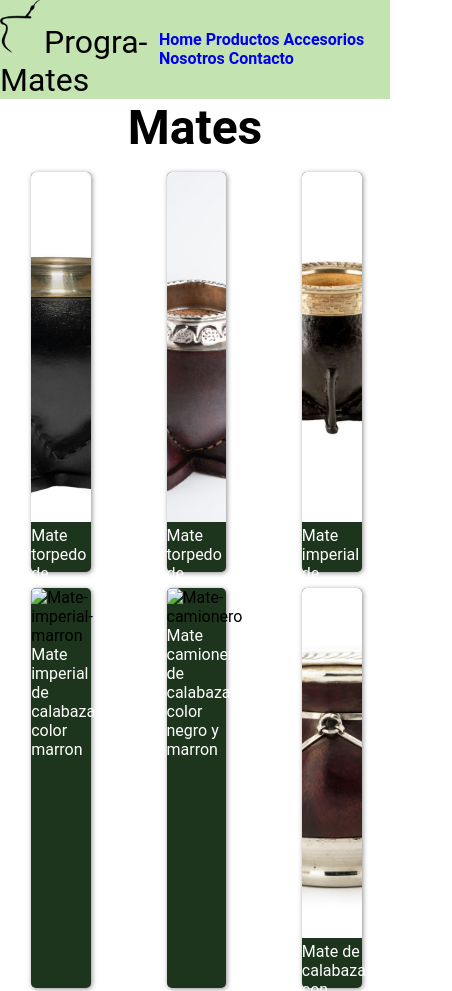
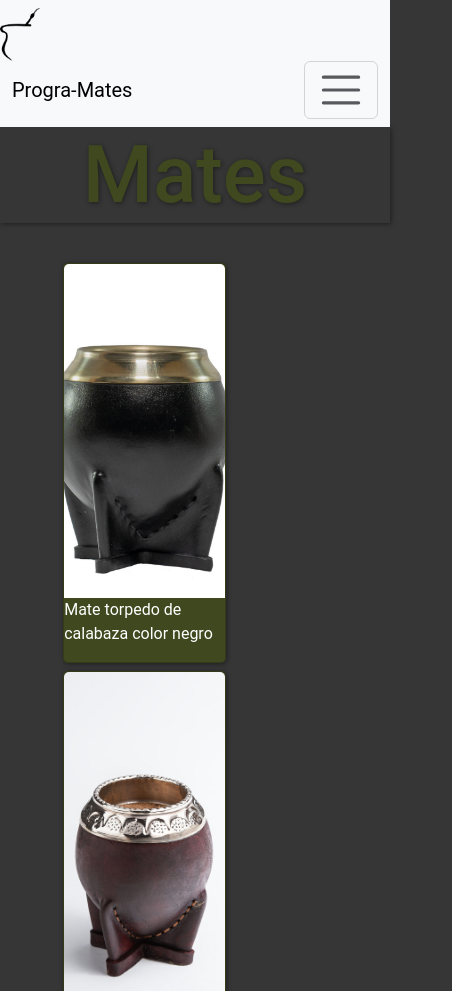
Before and after one commit to Crycsus14/SebastianRubio-EntregaFinal-46980, a plain HTML site: page html/Productos.html in a window 390 px wide. Shown: the top 991 px of the page, 452 px wide, since content can reach past the window. Drawn offline with nearby package versions, Linux system fonts and the light colour scheme.

Commit message:
responsive-mas-bootstrap-pag-product

```diff
--- a/css/style.css
+++ b/css/style.css
@@ -7,14 +7,16 @@
  html{
 
  }
- nav.navegacion{
+ /* nav.navegacion{
     width: 100%;
-    background-color: rgb(195, 228, 177);
+    background-color: rgb(63, 72, 30);
     display:flex;
     justify-items: center space-between;
     align-items: center;
+    align-self:flex-end; */
 
- }
+ /* }
+  */
  .navegacion .logo_container{
 
 }
@@ -33,12 +35,14 @@
     display: inline-block;
     font-weight: bold;
     color: black;
+    position: relative;
  }
 .video .titulo_video{
+   width:30%;
 
  }
  body{
-    background-color: rgb(255, 255, 255);
+    background-color: rgba(19, 18, 18, 0.849);
  }
  footer{
     width: 100%;
@@ -89,17 +93,23 @@
 
  /* seccion de productos */
  .titulo_mates{
-   font-size: 3rem;
+   font-size: 5rem;
+   font-size: large bold;
+   text-shadow: 1px 1px 5px rgba(0, 0, 0, .45);
+   box-shadow: 1px 1px 5px rgba(0, 0, 0, .45);
+   color: rgb(63, 72, 30);
    display: flex;
    justify-content: center;
    align-items: center;
  }
+ /* Grid para las cards */
  .conteiner_productos{
    width: 100%;
-   padding: 1rem 8%;
+   padding: 2rem ;
    height: 100%;
+   margin-left: 8%;
    display: grid;
-   gap: 1rem;
+   gap: 0.5rem;
    grid-template-columns: repeat(3, 1fr);
  }
 
@@ -107,9 +117,10 @@
 .card{
    width: 50%;
    height: 400px;
-   background-color: #1c351c;
+   background-color: rgb(63, 72, 30);
    border-radius: 5px;
    box-shadow: 1px 1px 5px rgba(0, 0, 0, .45);
+
 
 }
 .card img{
@@ -134,3 +145,18 @@
    font-size: 1rem;
    color: white;
 }
+
+@media (max-width:768px) {
+   .conteiner_productos {
+      grid-template-columns: repeat(2, 1fr);
+  }
+}
+
+
+
+
+@media (max-width:475px) {
+   .conteiner_productos {
+       grid-template-columns: repeat(1, 1fr);
+   }
+}
--- a/html/Productos.html
+++ b/html/Productos.html
@@ -4,6 +4,7 @@
     <meta charset="UTF-8">
     <meta name="viewport" content="width=device-width, initial-scale=1.0">
     <link rel="shortcut icon" href="../img/Icono silueta mate.png" type="image/x-icon">
+    <link rel="stylesheet" href="../css/bootstrap.css">
     <link rel="stylesheet" href="../css/style.css">
     <title>Progra-Mates</title>
 </head>
@@ -11,7 +12,44 @@
 <body>
 <header id="top">
      <!-- Barra de Navegacion - Inicio-->
-     <Nav class="navegacion">
+     <!-- Bootrstrap - Nav burger -->
+     <div class="logo_container">
+         <nav class="navbar navbar-expand-lg bg-body-tertiary">
+         <img src="../img/silueta_mate_imagen-transformed.png" alt="Logotipo Olaf-Mates"class="logo">
+         <div class="container-fluid">
+             <a class="navbar-brand" href="../index.html">Progra-Mates</a>
+          <button class="navbar-toggler" type="button" data-bs-toggle="collapse" data-bs-target="#navbarNavDropdown" aria-controls="navbarNavDropdown" aria-expanded="false" aria-label="Toggle navigation">
+            <span class="navbar-toggler-icon"></span>
+          </button>
+          <div class="collapse navbar-collapse" id="navbarNavDropdown">
+            <ul class="navbar-nav">
+              <li class="nav-item">
+                <a class="nav-link active" aria-current="page" href="./Productos.html">Productos</a>
+              </li>
+              <li class="nav-item">
+                <a class="nav-link" href="./Accesorios.html">Accesorios</a>
+              </li>
+              <li class="nav-item">
+                <a class="nav-link" href="./Nosotros.html">Nosotros</a>
+              </li>
+              <li class="nav-item">
+                <a class="nav-link" href="./Contacto.html">Contacto</a>
+              </li>
+              <!-- <li class="nav-item dropdown">
+                <a class="nav-link dropdown-toggle" href="./Contacto.html" role="button" data-bs-toggle="dropdown" aria-expanded="false">
+                  Contacto
+                </a> -->
+                <!-- <ul class="dropdown-menu">
+                  <li><a class="dropdown-item" href="#">Action</a></li>
+                  <li><a class="dropdown-item" href="#">Another action</a></li>
+                  <li><a class="dropdown-item" href="#">Something else here</a></li>
+                </ul> -->
+              </li>
+            </ul>
+          </div>
+        </div>
+      </nav>
+     <!-- <Nav class="navegacion"    NAV SIN BOOTSTRAP>
         <div class="logo_container">
             <img src="../img/silueta_mate_imagen-transformed.png" alt="Logotipo Olaf-Mates"class="logo">
          <span>Progra-Mates</span>
@@ -24,7 +62,7 @@
              <li class="nav_item"><a href="../html/Contacto.html">Contacto</a></li>
             </ul>
 
-     </Nav>
+        </Nav> -->
         <!-- Barra de Navegacion - Fin-->
     </header>
 
@@ -118,10 +156,12 @@
         <p>Mate de acero inoxidable , varios colores y personalizable</p>
     </div>
     </div>
+</section>
 
-</section>
 <!-- Contenido - Fin -->
     <a href="#top">Volver arriba</a>
+    <script src="https://cdn.jsdelivr.net/npm/bootstrap@5.3.2/dist/js/bootstrap.bundle.min.js" integrity="sha384-C6RzsynM9kWDrMNeT87bh95OGNyZPhcTNXj1NW7RuBCsyN/o0jlpcV8Qyq46cDfL" crossorigin="anonymous"></script>
+    <script src="./js/bootstrap.js"></script>
 </body>
 
 <footer>
```
Also changed, not shown: index.html (+38 -11 lines). Lines whose indentation alone changed are shown as unchanged.
